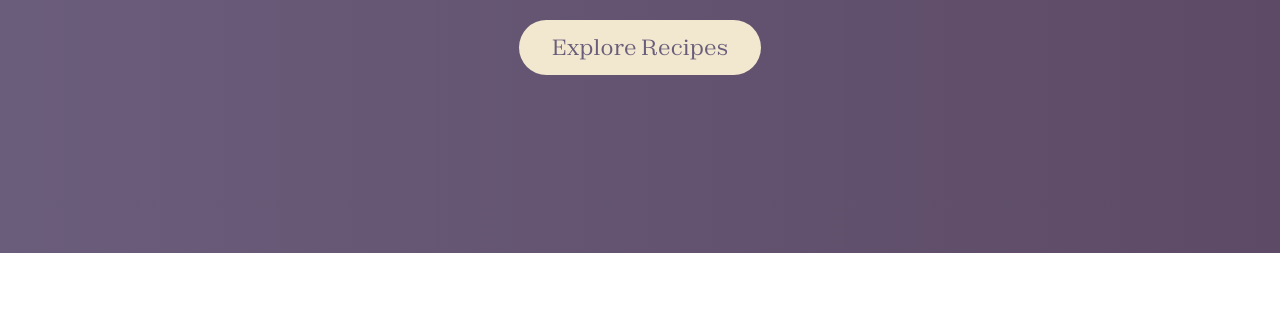
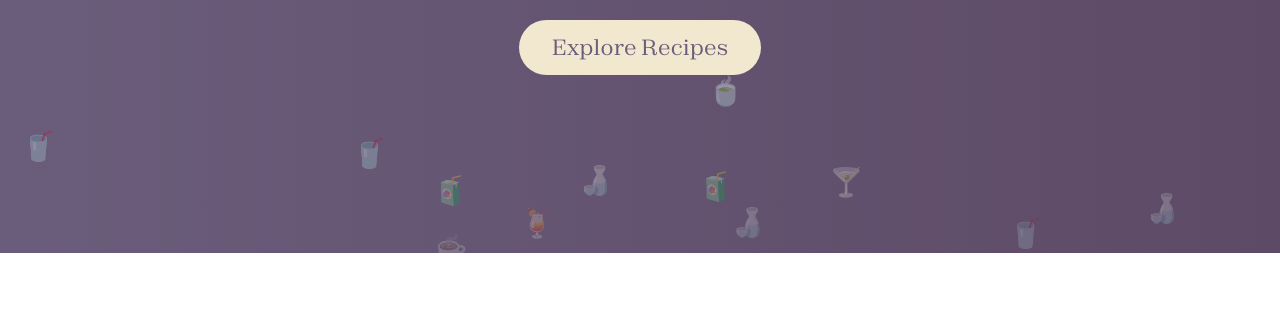
Before and after one commit to alisondraV/little-drinks, a Vue app: page / in a window 1280 px wide. Shown: the part 307-627 px from the top of the page. Built offline with nearby package versions, Linux system fonts and the light colour scheme.

Commit message:
Add falling emojis animation

```diff
--- a/src/pages/Home.vue
+++ b/src/pages/Home.vue
@@ -8,6 +8,18 @@ const featuredDrink = ref({
   image: '/images/japanese-treat.png',
 })
 
+const emojis = ['🍵', '🧋', '🧃', '🥤', '🍹', '🍸', '🍶', '☕️']
+const fallingEmojis = ref<Array<{ id: number; emoji: string; left: number; delay: number }>>([])
+
+for (let i = 0; i < 20; i++) {
+  fallingEmojis.value.push({
+    id: i,
+    emoji: emojis[Math.floor(Math.random() * emojis.length)],
+    left: Math.random() * 100,
+    delay: Math.random() * 2,
+  })
+}
+
 const handleViewRecipe = () => {
   console.log('View Recipe')
 }
@@ -15,7 +27,20 @@ const handleViewRecipe = () => {
 
 <template>
   <div>
-    <div class="relative h-[70vh] text-beige bg-gradient-to-r from-purple to-dark-purple">
+    <div class="relative h-[70vh] text-beige bg-gradient-to-r from-purple to-dark-purple overflow-hidden">
+      <div
+        v-for="emoji in fallingEmojis"
+        :key="emoji.id"
+        class="absolute animate-fall"
+        :style="{
+          left: `${emoji.left}%`,
+          animationDelay: `${emoji.delay}s`,
+          fontSize: '28px'
+        }"
+      >
+        {{ emoji.emoji }}
+      </div>
+
       <div class="relative h-full flex items-center justify-center text-center px-4">
         <div class="max-w-3xl">
           <h1 class="mb-4">
@@ -57,3 +82,20 @@ const handleViewRecipe = () => {
     </div>
   </div>
 </template>
+
+<style scoped>
+@keyframes fall {
+  0% {
+    transform: translateY(-20vh);
+    opacity: 1;
+  }
+  100% {
+    transform: translateY(90vh);
+    opacity: 0;
+  }
+}
+
+.animate-fall {
+  animation: fall 5s linear infinite;
+}
+</style>
```
